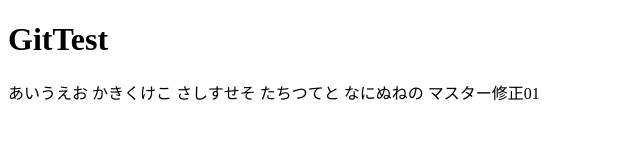
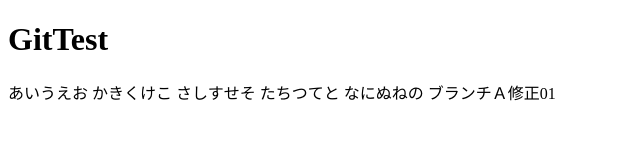
Before and after one commit to kinoperi/firstTest, a plain HTML site: page index.html in a window 1280 px wide. Shown: the full height of the page, 0-640 px from the left. Drawn offline with Linux system fonts and the light colour scheme.

Commit message:
ブランチＡ修正01

```diff
--- a/index.html
+++ b/index.html
@@ -11,6 +11,6 @@
 	さしすせそ
 	たちつてと
 	なにぬねの
-	マスター修正01
+	ブランチＡ修正01
 </body>
 </html>
```
